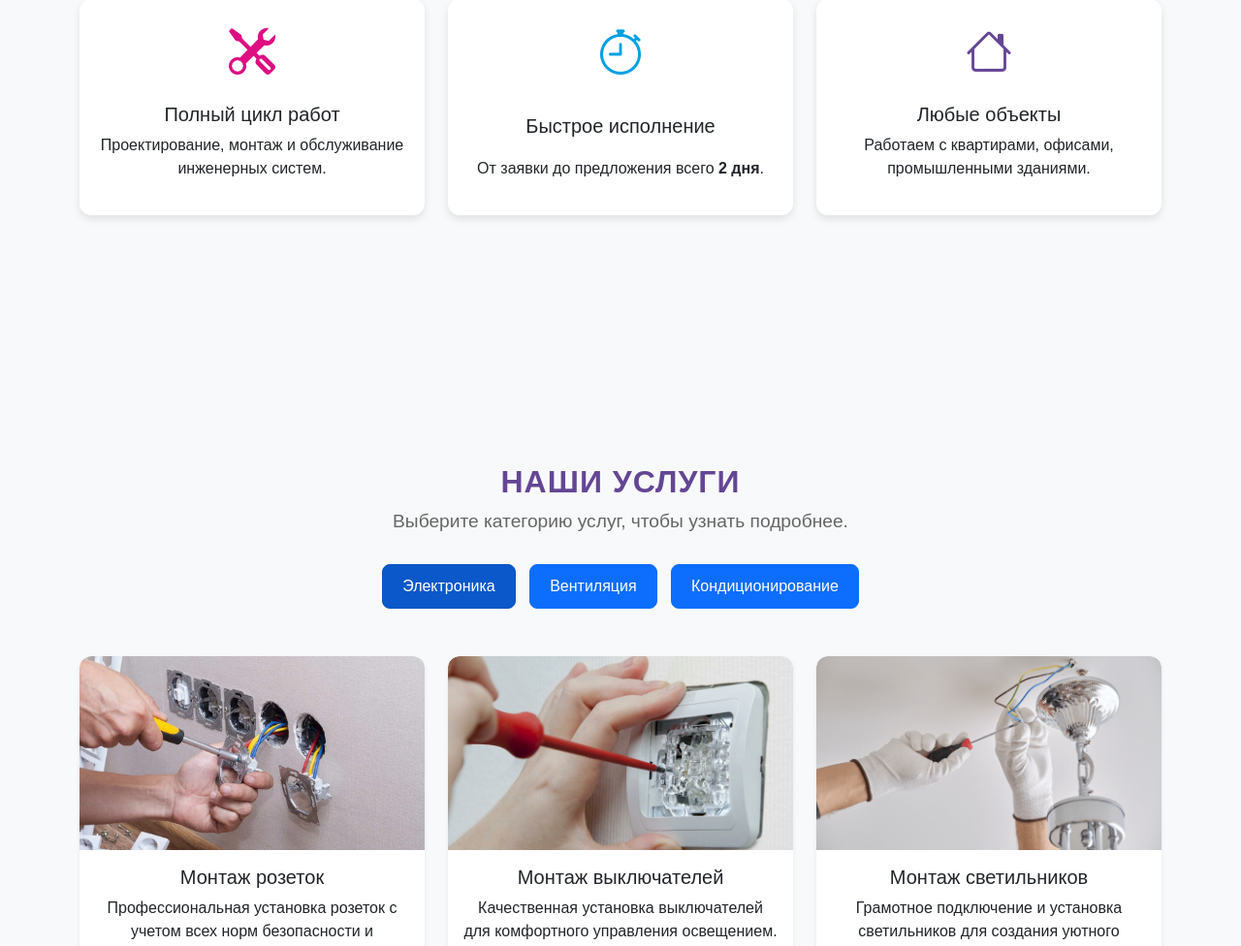
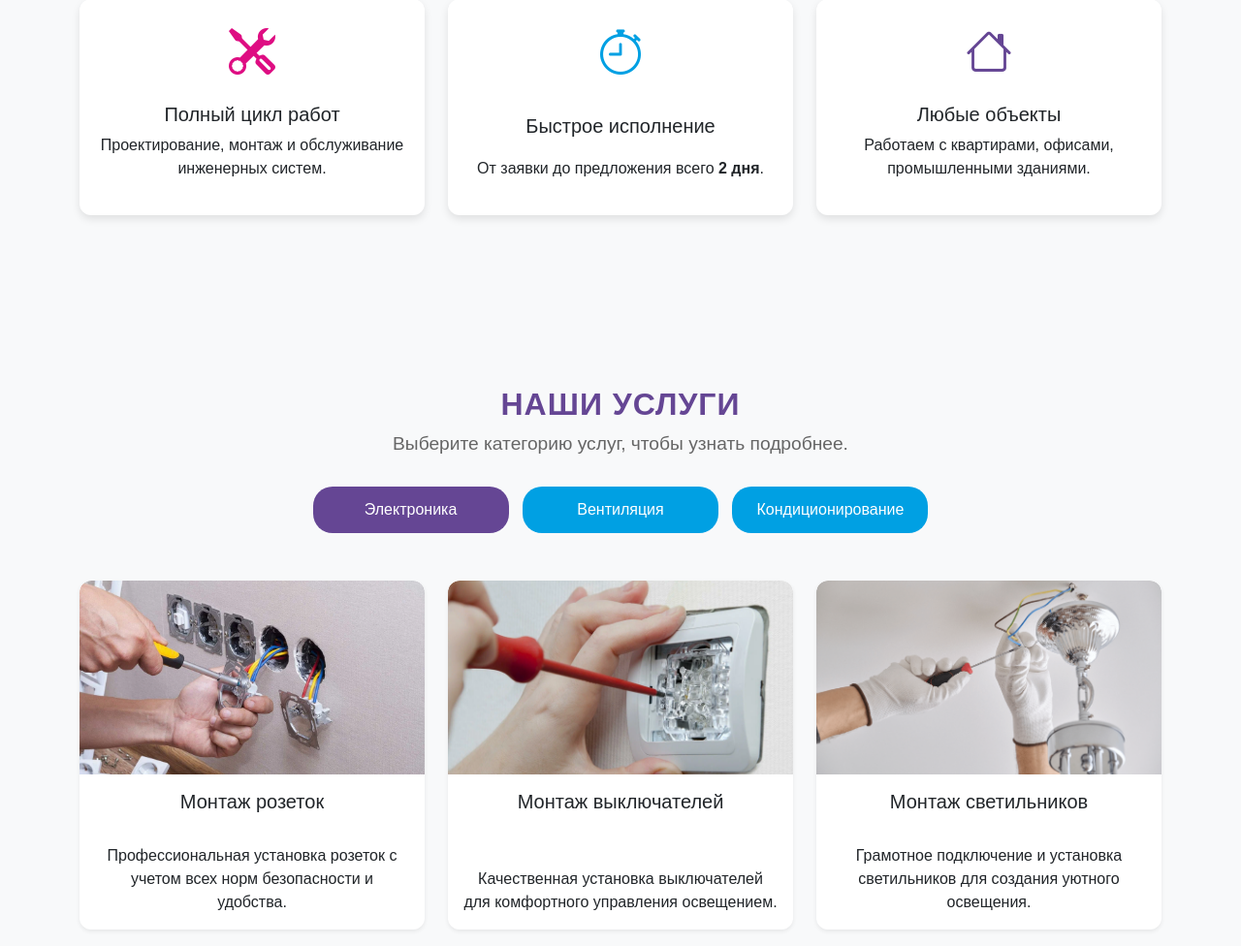
Before and after one commit to cofedish/klimat-ne-vam, a Flask app: page / in a window 1280 px wide. Shown: the part 1358-2334 px from the top of the page at 97% size. Run offline with Flask 3, Linux system fonts and the light colour scheme.

Commit message:
Поправила высоту карточку

```diff
--- a/static/css/navigate.css
+++ b/static/css/navigate.css
@@ -59,24 +59,24 @@
     height: 85vh; /* Высота карусели 85% от высоты экрана */
 }
 
-.carousel-inner,
-.carousel-item {
+#carouselExample .carousel-inner,
+#carouselExample .carousel-item {
     border-radius: 15px; /* Закругленные углы для всех частей карусели */
     height: 100%; /* Высота 100% от родительского контейнера */
 }
 
-.carousel-inner img {
+#carouselExample .carousel-inner img {
     object-fit: cover; /* Обеспечивает обрезку изображения, сохраняя пропорции */
     width: 100%; /* Изображение растягивается на всю ширину */
     height: 100%; /* Высота изображения на 100% от высоты карусели */
 }
 
-.carousel-item {
+#carouselExample .carousel-item {
     position: relative;
     border-radius: 15px; /* Закругленные углы для каждого слайда */
 }
 
-.carousel-item::after {
+#carouselExample .carousel-item::after {
     content: "";
     position: absolute;
     top: 0;
@@ -87,7 +87,7 @@
     z-index: 1;
 }
 
-.carousel-caption {
+#carouselExample .carousel-caption {
     position: absolute;
     top: 20%; /* Сдвигаем текст выше */
     left: 10%; /* Сдвигаем текст влево */
@@ -99,12 +99,12 @@
     background: none; /* Убираем фон */
 }
 
-.carousel-caption h1 {
+#carouselExample .carousel-caption h1 {
     font-size: 4.5rem; /* Увеличиваем размер заголовка */
     font-weight: bold;
 }
 
-.carousel-caption p {
+#carouselExample .carousel-caption p {
     font-size: 2rem; /* Увеличиваем размер описания */
     margin-top: 10px; /* Отступ сверху для описания */
 }
--- a/static/css/services.css
+++ b/static/css/services.css
@@ -1,22 +1,30 @@
-/* Раздел "Услуги" */
-
-  /* Стили кнопок */
-  .service-btn {
+/* Стили кнопок */
+.service-btn {
     margin: 5px;
-    padding: 10px 20px;
+    padding: 12px 25px;
     font-size: 1rem;
-    border-radius: 8px;
+    border: none;
+    border-radius: 20px; /* Более закругленные */
+    background-color: #00a0e3; /* Голубой цвет по умолчанию */
+    color: white;
     transition: all 0.3s ease;
+    cursor: pointer;
   }
 
   .service-btn:hover {
-    background-color: #654694;
-    color: white;
+    background-color: #007bb5; /* Темнее при наведении */
+  }
+
+  /* Активная кнопка */
+  .service-btn.active {
+    background-color: #654694; /* Фиолетовый цвет для активной кнопки */
   }
 
   /* Стили карточек */
   .service-card {
     margin-top: 20px;
+    display: flex;
+    height: 100%; /* Карточка займет всю доступную высоту */
   }
 
   .service-card .card {
@@ -24,6 +32,9 @@
     border-radius: 12px;
     overflow: hidden;
     transition: transform 0.3s ease, box-shadow 0.3s ease;
+    display: flex;
+    flex-direction: column;
+    height: 100%; /* Растягиваем карточку */
   }
 
   .service-card .card:hover {
@@ -38,3 +49,19 @@
     border-top-left-radius: 12px;
     border-top-right-radius: 12px;
   }
+
+
+  /* Обеспечиваем одинаковую высоту всех карточек */
+.service-cards-container {
+    display: flex;
+    flex-wrap: wrap;
+    align-items: stretch; /* Растягивает карточки */
+  }
+
+
+  .service-card .card-body {
+    flex-grow: 1; /* Описание занимает все доступное пространство */
+    display: flex;
+    flex-direction: column;
+    justify-content: space-between; /* Выравнивание */
+  }
--- a/static/js/script.js
+++ b/static/js/script.js
@@ -14,6 +14,25 @@ window.addEventListener("load", function () {
   // Устанавливаем максимальную ширину для всех ссылок
   navLinks.forEach((link) => {
     link.style.width = maxWidth + "px";
+  });
+});
+
+window.addEventListener("load", function () {
+  // Получаем все кнопки с классом .service-btn
+  const serviceButtons = document.querySelectorAll(".service-btn");
+
+  // Находим максимальную ширину среди всех кнопок
+  let maxWidth = 0;
+  serviceButtons.forEach((button) => {
+    const width = button.offsetWidth;
+    if (width > maxWidth) {
+      maxWidth = width;
+    }
+  });
+
+  // Устанавливаем максимальную ширину для всех кнопок
+  serviceButtons.forEach((button) => {
+    button.style.width = maxWidth + "px";
   });
 });
 
@@ -37,101 +56,53 @@ document.addEventListener("DOMContentLoaded", function () {
 document.addEventListener("DOMContentLoaded", function () {
   const services = {
       electronics: [
-      {
-        image: "static/images/services/electro1.png",
-        title: "Монтаж розеток",
-        description:
-          "Профессиональная установка розеток с учетом всех норм безопасности и удобства.",
-      },
-      {
-        image: "static/images/services/electro2.png",
-        title: "Монтаж выключателей",
-        description:
-          "Качественная установка выключателей для комфортного управления освещением.",
-      },
-      {
-        image: "static/images/services/electro3.png",
-        title: "Монтаж светильников",
-        description:
-          "Грамотное подключение и установка светильников для создания уютного освещения.",
-      },
-      {
-        image: "static/images/services/electro4.png",
-        title: "Прокладка электропроводки",
-        description:
-          "Разводка и монтаж электропроводки с учетом требований надежности и безопасности.",
-      },
-      {
-        image: "static/images/services/electro5.png",
-        title: "Установка автоматов и УЗО",
-        description:
-          "Монтаж и настройка защитных устройств для предотвращения коротких замыканий и перегрузок.",
-      },
-      {
-        image: "static/images/services/electro6.png",
-        title: "Штробление стен под проводку",
-        description:
-          "Аккуратное и точное штробление стен для скрытого монтажа электропроводки.",
-      },
-      {
-        image: "static/images/services/electro7.png",
-        title: "Монтаж датчиков",
-        description:
-          "Установка датчиков движения, дыма, утечки газа и других систем безопасности.",
-      },
-      {
-        image: "static/images/services/electro8.png",
-        title: "Комплектация и доставка материалов",
-        description:
-          "Подбор и поставка качественных электротехнических материалов для вашего проекта.",
-      },
+          { image: "static/images/services/electro1.png", title: "Монтаж розеток", description: "Профессиональная установка розеток с учетом всех норм безопасности и удобства." },
+          { image: "static/images/services/electro2.png", title: "Монтаж выключателей", description: "Качественная установка выключателей для комфортного управления освещением." },
+          { image: "static/images/services/electro3.png", title: "Монтаж светильников", description: "Грамотное подключение и установка светильников для создания уютного освещения." },
+          { image: "static/images/services/electro4.png", title: "Прокладка электропроводки", description: "Разводка и монтаж электропроводки с учетом требований надежности и безопасности." },
+          { image: "static/images/services/electro5.png", title: "Установка автоматов и УЗО", description: "Монтаж и настройка защитных устройств для предотвращения коротких замыканий и перегрузок." },
+          { image: "static/images/services/electro6.png", title: "Штробление стен под проводку", description: "Аккуратное и точное штробление стен для скрытого монтажа электропроводки." },
+          { image: "static/images/services/electro7.png", title: "Монтаж датчиков", description: "Установка датчиков движения, дыма, утечки газа и других систем безопасности." },
+          { image: "static/images/services/electro8.png", title: "Комплектация и доставка материалов", description: "Подбор и поставка качественных электротехнических материалов для вашего проекта." }
       ],
       ventilation: [
-      {
-        image: "static/images/services/vent1.png",
-        title: "Проектирование и монтаж вентиляции",
-        description:
-          "Разработка эффективных систем вентиляции для комфортного микроклимата.",
-      },
-      {
-        image: "static/images/services/vent2.png",
-        title: "Установка вытяжных систем",
-        description:
-          "Монтаж вытяжных систем для обеспечения свежего воздуха в помещениях.",
-      },
-      {
-        image: "static/images/services/vent3.png",
-        title: "Комплектация и поставка материалов",
-        description:
-          "Доставка и подбор необходимых компонентов для систем вентиляции.",
-      },
+          { image: "static/images/services/vent1.png", title: "Проектирование и монтаж вентиляции", description: "Разработка эффективных систем вентиляции для комфортного микроклимата." },
+          { image: "static/images/services/vent2.png", title: "Установка вытяжных систем", description: "Монтаж вытяжных систем для обеспечения свежего воздуха в помещениях." },
+          { image: "static/images/services/vent3.png", title: "Комплектация и поставка материалов", description: "Доставка и подбор необходимых компонентов для систем вентиляции." }
       ],
       conditioning: [
-      {
-        image: "static/images/services/cond1.png",
-        title: "Монтаж кондиционирования",
-        description:
-          "Проектирование и установка современных систем кондиционирования для любого типа помещений.",
-      },
-      {
-        image: "static/images/services/cond2.png",
-        title: "Системы холодоснабжения",
-        description:
-          "Проектирование и внедрение промышленных и бытовых систем охлаждения.",
-      },
-      {
-        image: "static/images/services/cond3.png",
-        title: "Комплектация и поставка оборудования",
-        description:
-          "Подбор, закупка и доставка всех необходимых комплектующих для кондиционирования.",
-      },
-    ],
+          { image: "static/images/services/cond1.png", title: "Монтаж кондиционирования", description: "Проектирование и установка современных систем кондиционирования для любого типа помещений." },
+          { image: "static/images/services/cond2.png", title: "Системы холодоснабжения", description: "Проектирование и внедрение промышленных и бытовых систем охлаждения." },
+          { image: "static/images/services/cond3.png", title: "Комплектация и поставка оборудования", description: "Подбор, закупка и доставка всех необходимых комплектующих для кондиционирования." }
+      ]
   };
 
   const buttons = document.querySelectorAll(".service-btn");
   const container = document.querySelector(".service-cards-container");
 
-  // Функция загрузки карточек
+  function setEqualHeight() {
+      const cards = document.querySelectorAll(".service-card .card");
+      let maxHeight = 0;
+
+      // Сбрасываем высоту перед измерением
+      cards.forEach((card) => {
+          card.style.height = "auto";
+      });
+
+      // Находим максимальную высоту
+      cards.forEach((card) => {
+          const height = card.offsetHeight;
+          if (height > maxHeight) {
+              maxHeight = height;
+          }
+      });
+
+      // Устанавливаем максимальную высоту всем карточкам
+      cards.forEach((card) => {
+          card.style.height = maxHeight + "px";
+      });
+  }
+
   function loadCards(category) {
       container.innerHTML = "";
 
@@ -153,20 +124,27 @@ document.addEventListener("DOMContentLoaded", function () {
           container.appendChild(card);
       });
 
+      // Инициализируем AOS заново после смены контента
       AOS.init();
+
+      // Запускаем установку одинаковой высоты после загрузки карточек
+      setTimeout(setEqualHeight, 100);
   }
 
   // Выбираем начальную категорию (по умолчанию "Электроника")
   let activeCategory = "electronics";
   loadCards(activeCategory);
 
-  // Обработчик клика по кнопкам
-  buttons.forEach((button) => {
+  // Обработчик кликов по кнопкам
+  buttons.forEach(button => {
       button.addEventListener("click", function () {
-      buttons.forEach((btn) => btn.classList.remove("active")); // Убираем активный класс
-      this.classList.add("active"); // Добавляем активный класс
+          buttons.forEach(btn => btn.classList.remove("active"));
+          this.classList.add("active");
           activeCategory = this.getAttribute("data-category");
           loadCards(activeCategory);
       });
   });
+
+  // Пересчет высоты карточек при изменении размеров экрана
+  window.addEventListener("resize", setEqualHeight);
 });
--- a/templates/index.html
+++ b/templates/index.html
@@ -152,7 +152,7 @@
     </section>
 
     <!-- Отступ между секциями -->
-    <div class="section-gap20"></div>
+    <div class="section-gap10"></div>
 
     <!-- Раздел "Услуги" -->
     <section class="services container my-5">
@@ -176,7 +176,7 @@
     </section>
 
      <!-- Отступ между секциями -->
-     <div class="section-gap20"></div>
+     <div class="section-gap10"></div>
 
     <!-- Подключаем JS -->
     <script src="https://unpkg.com/aos@2.3.1/dist/aos.js"></script>
```
Lines whose indentation alone changed are shown as unchanged.
